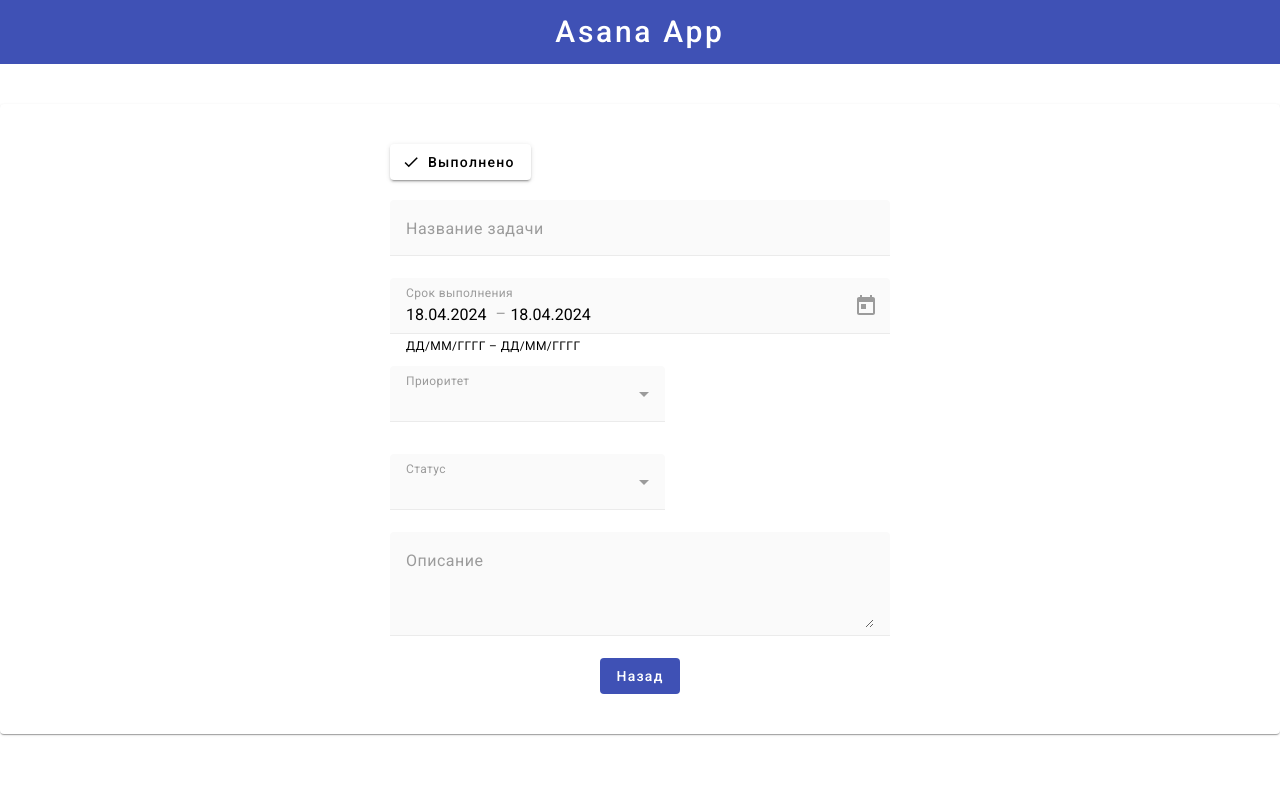
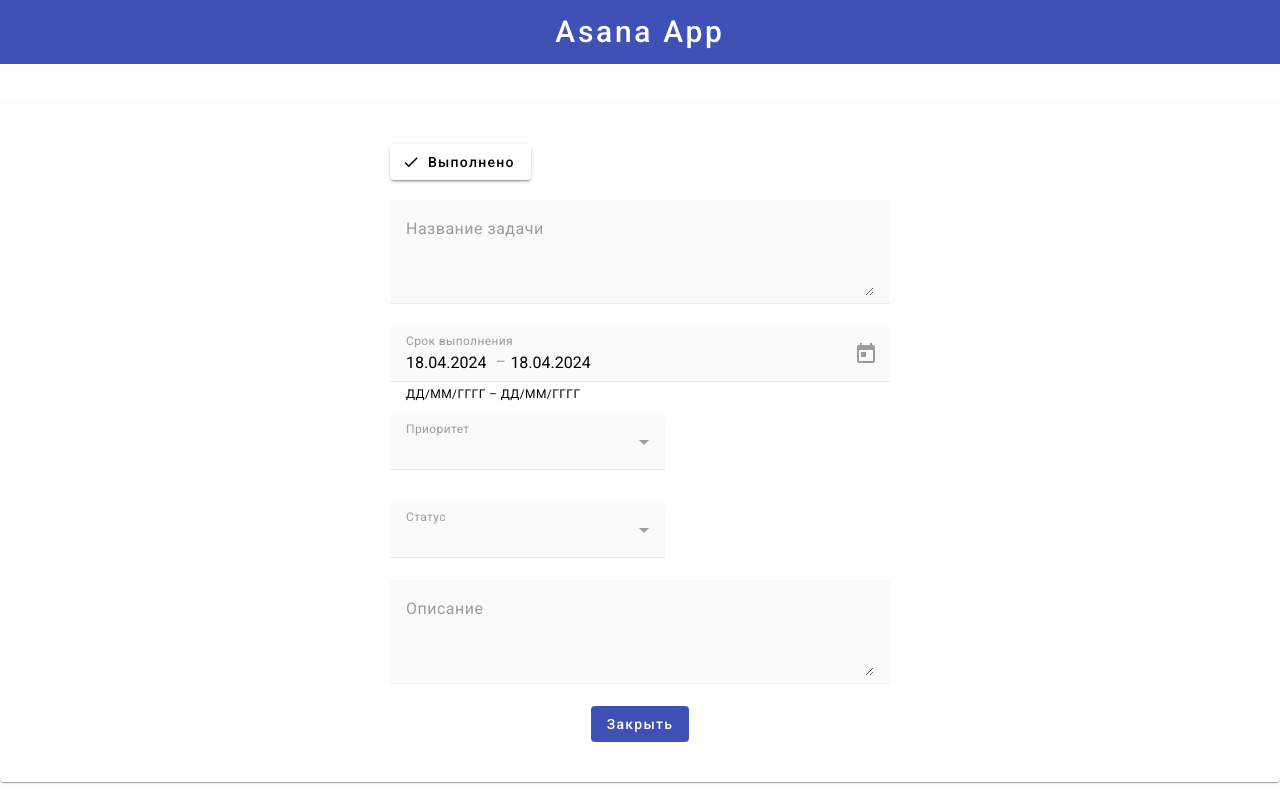
Before and after one commit to Sanek1n/asana-app-angular, an Angular app: page /task/1 in a window 1280 px wide. Built offline with nearby package versions, Linux system fonts and the light colour scheme.

Commit message:
fix: fixed positions task names

```diff
--- a/src/app/components/mini-task/mini-task.component.scss
+++ b/src/app/components/mini-task/mini-task.component.scss
@@ -16,6 +16,10 @@
 
   &__name {
     width: 100%;
+    display: -webkit-box;
+    -webkit-line-clamp: 1;
+    -webkit-box-orient: vertical;
+    overflow: hidden;
     text-align: left;
     flex-shrink: 2;
     padding: 0 20px;
--- a/src/app/components/table-task/table-task.component.html
+++ b/src/app/components/table-task/table-task.component.html
@@ -42,13 +42,17 @@
     @for (task of tasks; track task.id) {
     <tr class="table__row" [routerLink]="['/task', task.id]">
         <td class="table__data">{{task.ended ? 'Выполнено': 'Не выполнено'}}</td>
-        <td>{{task.title}}</td>
-        <td class="table__data">{{task.beginDate | date: "dd.MM.YYYY":"":"ru"}}</td>
-        <td class="table__data">{{task.deadline | date: "dd.MM.YYYY":"":"ru"}}</td>
-        <td class="table__data">
+        <td class="table__title-column">
+          <p class="table__task-name">
+            {{task.title}}
+          </p>
+          </td>
+        <td class="table__data table__date-column">{{task.beginDate | date: "dd.MM.YYYY":"":"ru"}}</td>
+        <td class="table__data table__date-column">{{task.deadline | date: "dd.MM.YYYY":"":"ru"}}</td>
+        <td class="table__data table__priority-column">
           <span class="table__priority" [appPriorityTask]="task.priority">{{task.priority}}</span>
         </td>
-        <td class="table__data">
+        <td class="table__data table__status-column">
           <span class="table__status" [appStatus]="task.status">{{task.status}}</span>
         </td>
     </tr>
--- a/src/app/components/table-task/table-task.component.scss
+++ b/src/app/components/table-task/table-task.component.scss
@@ -40,6 +40,26 @@
     text-align: center;
   }
 
+  &__title-column {
+    width: 30%;
+  }
+
+  &__date-column {
+    width: 100px;
+  }
+
+  &__task-name {
+    display: -webkit-box;
+    -webkit-line-clamp: 2;
+    -webkit-box-orient: vertical;
+    overflow: hidden;
+  }
+
+  &__priority-column,
+  &__status-column {
+    width: 200px;
+  }
+
   &__priority,
   &__status {
     display: inline-block;
--- a/src/app/pages/list-page/list-page.component.html
+++ b/src/app/pages/list-page/list-page.component.html
@@ -2,5 +2,13 @@
   <h2>Мои задачи</h2>
   <div class="card-body">
     <app-table-task></app-table-task>
-</div>
+  </div>
+  <div class="control">
+    <button
+      mat-flat-button
+      color="primary"
+      type="button"
+      (click)="goBack()"
+    >Назад</button>
+  </div>
 </mat-card>
--- a/src/app/pages/list-page/list-page.component.scss
+++ b/src/app/pages/list-page/list-page.component.scss
@@ -11,3 +11,9 @@
   width: 100%;
   padding: 20px 40px;
 }
+
+.control {
+  display: flex;
+  justify-content: center;
+  margin: 20px auto;
+}
--- a/src/app/pages/list-page/list-page.component.ts
+++ b/src/app/pages/list-page/list-page.component.ts
@@ -1,3 +1,4 @@
+import { Location } from '@angular/common';
 import { Component } from '@angular/core';
 
 @Component({
@@ -6,5 +7,9 @@ import { Component } from '@angular/core';
   styleUrl: './list-page.component.scss',
 })
 export class ListPageComponent {
+  constructor(private location: Location) {}
 
+  goBack() {
+    this.location.back();
+  }
 }
--- a/src/app/pages/view-page/view-page.component.html
+++ b/src/app/pages/view-page/view-page.component.html
@@ -9,10 +9,12 @@
     <form class="edit-task">
       <mat-form-field class="example-full-width edit-task__title">
         <mat-label>Название задачи</mat-label>
-        <input matInput disabled
+        <textarea
+        matInput
+        disabled
+        rows="3"
         [value]="viewTask.title"
-          placeholder="Напишите название задачи"
-        >
+      ></textarea>
       </mat-form-field>
       <mat-form-field class="edit-task__date">
         <mat-label>Срок выполнения</mat-label>
@@ -56,7 +58,7 @@
         color="primary"
         type="button"
         (click)="cancelEdit()"
-      >Назад</button>
+      >Закрыть</button>
     </mat-dialog-actions>
   </mat-dialog-content>
 </mat-card>
```
